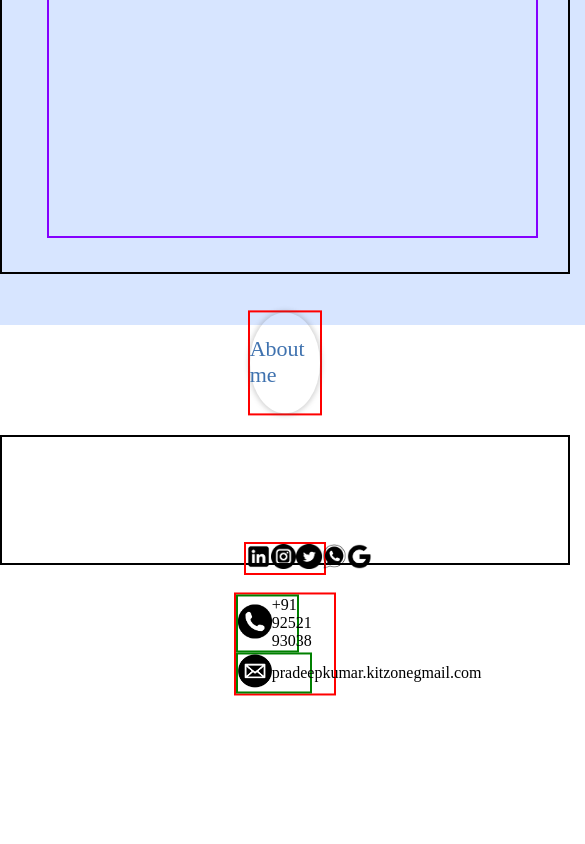
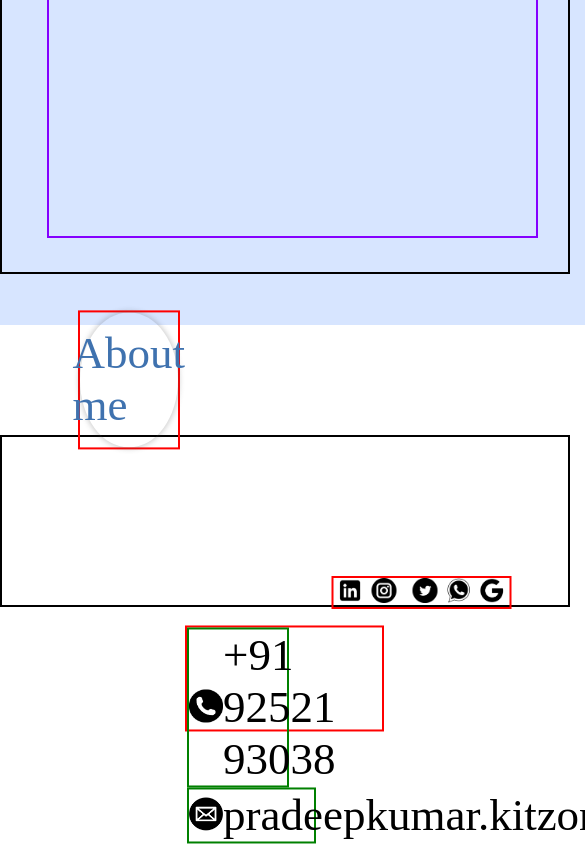
Before and after one commit to Muskan-Shobhawat/kitzone.github.io, a plain HTML site: page index.html in a window 390 px wide. Shown: the part 814-1658 px from the top of the page, 585 px wide, since content can reach past the window. Before the commit the page ends 1510 px from the top, so only its background shows below. Drawn offline with Linux system fonts and the light colour scheme; a web font is replaced by a local one.

Commit message:
Update style.css

```diff
--- a/CSS/style.css
+++ b/CSS/style.css
@@ -1227,7 +1227,7 @@ a:active{
 
     #bottom {
         border: 2px solid black;
-        height: 15vh;
+        height: 20vh;
         margin-top: 19vh;
         width: 145vw;
         display: flex;
@@ -1238,7 +1238,7 @@ a:active{
 
     .contactcontainer1 {
         border: 2px solid red;
-        width: 25vw;
+        width: 50vw;
         height: 12vh;
         justify-content: space-around;
         display: flex;
@@ -1249,14 +1249,14 @@ a:active{
         display: flex;
         align-items: center;
         justify-content: space-around;
-        width: 15vw;
+        width: 25vw;
         border: 2px solid green;
     }
 
     #phonenumber {
         font-family: Poly;
         font-weight: Regular;
-        font-size: 16px;
+        font-size: 45px;
         color: rgba(0, 0, 0, 1);
     }
 
@@ -1268,7 +1268,7 @@ a:active{
         display: flex;
         align-items: center;
         justify-content: space-around;
-        width: 18.5vw;
+        width: 32vw;
         border: 2px solid green;
     }
 
@@ -1279,14 +1279,15 @@ a:active{
     #emaildesc {
         font-family: Poly;
         font-weight: Regular;
-        font-size: 16px;
+        font-size: 45px;
         color: rgba(0, 0, 0, 1);
     }
 
     .contactcontainer2 {
-        width: 20vw;
+        width: 45vw;
         border: 2px solid red;
         display: flex;
+        transform: translate(35vw,0vh);
         justify-content: space-around;
     }
 
@@ -1298,15 +1299,15 @@ a:active{
         display: flex;
         justify-content: center;
         align-items: center;
-        width: 18vw;
-        height: 20vh;
+        width: 25vw;
+        height: 16vh;
         border: 2px solid red;
-        transform: translate(0vw, -15vh);
+        transform: translate(-40vw, -15vh);
     }
 
     #about {
-        width: 18vw;
-        height: 12vh;
+        width: 25vw;
+        height: 16vh;
         border: none;
         display: flex;
         justify-content: center;
@@ -1315,7 +1316,7 @@ a:active{
         font-family: Poly;
         font-weight: Regular;
         color: rgba(17, 45, 78, 1);
-        font-size: 22px;
+        font-size: 45px;
         box-shadow: 0px 0px 5px 1.7px rgba(79, 79, 79, 0.25);
     }
 
```
